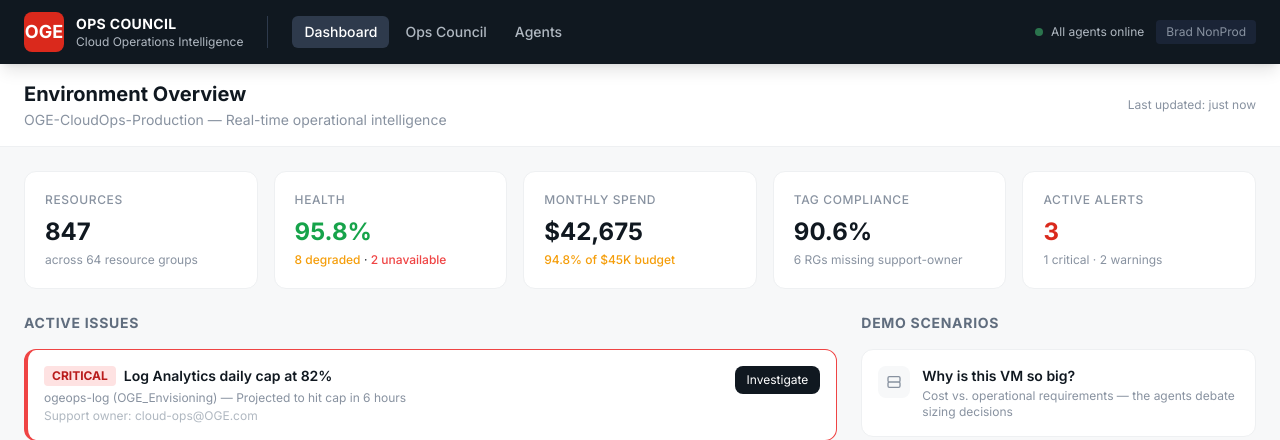
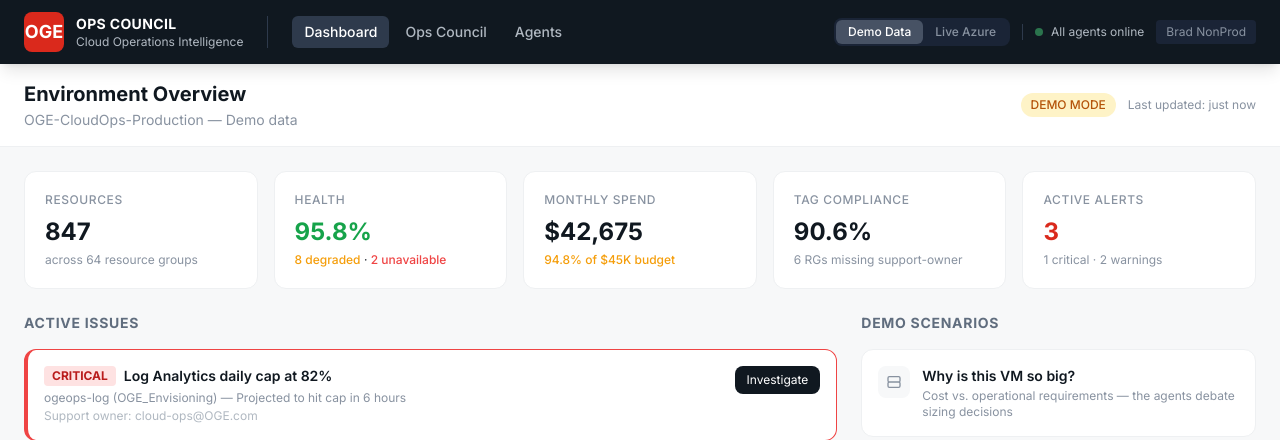
Before and after one commit to Sleepyreaper/OGEAgenticITOperations, a Flask app: page / in a window 1280 px wide. Shown: the top 440 px of the page. Run offline with Flask 3, Linux system fonts and the light colour scheme; some libraries are stand-ins or nearby versions.

Commit message:
Add Demo/Live toggle, live Azure scan API, fix MetricsClient import for azure-monitor-query v2

```diff
--- a/app/main.py
+++ b/app/main.py
@@ -6,6 +6,7 @@
 from app.agents.runner import run_council, call_agent
 from app.agents.demos import DEMO_SCENARIOS
 from app.config import settings
+from app import azure_data
 
 
 def create_app():
@@ -32,7 +33,7 @@
         """Run a question through the Ops Council.
 
         Body: { "question": str, "context_data": str (optional),
-                "agents": list[str] (optional) }
+                "agents": list[str] (optional), "mode": "demo"|"live" }
         """
         body = request.get_json(force=True)
         question = body.get("question", "").strip()
@@ -41,9 +42,19 @@
 
         context_data = body.get("context_data", "")
         agents = body.get("agents")
+        mode = body.get("mode", "demo")
+
+        # In live mode, gather real Azure data as context
+        if mode == "live" and not context_data:
+            try:
+                context_data = _gather_live_context()
+            except Exception as e:
+                traceback.print_exc()
+                context_data = f"[Error gathering live data: {e}]"
 
         try:
             result = run_council(question, context_data, agents)
+            result["mode"] = mode
             return jsonify(result)
         except Exception as e:
             traceback.print_exc()
@@ -62,7 +73,52 @@
                 scenario["data"],
                 scenario["agents"],
             )
+            result["mode"] = "demo"
             return jsonify(result)
+        except Exception as e:
+            traceback.print_exc()
+            return jsonify({"error": str(e)}), 500
+
+    # ─── Live Azure Data ────────────────────────────────────
+
+    @app.route("/api/scan", methods=["GET"])
+    def scan_subscription():
+        """Scan the real Azure subscription and return environment data."""
+        try:
+            data = _gather_live_scan()
+            return jsonify(data)
+        except Exception as e:
+            traceback.print_exc()
+            return jsonify({"error": str(e)}), 500
+
+    @app.route("/api/scan/overview", methods=["GET"])
+    def scan_overview():
+        """Lightweight scan for dashboard KPI cards."""
+        try:
+            resources = azure_data.get_all_resources()
+            tagging = azure_data.get_tagging_compliance()
+            orphaned = azure_data.get_orphaned_disks()
+            public_ips = azure_data.get_public_endpoints()
+
+            rg_count = len(set(r.get("resourceGroup", "") for r in resources))
+            tagged = sum(1 for t in tagging if t.get("supportOwner"))
+            total_rgs = len(tagging)
+
+            return jsonify({
+                "subscription_id": settings.subscription_id,
+                "total_resources": len(resources),
+                "resource_groups": rg_count,
+                "tagging": {
+                    "total": total_rgs,
+                    "with_support_owner": tagged,
+                    "compliance_pct": round(tagged / total_rgs * 100, 1) if total_rgs else 0,
+                    "non_compliant": [t["name"] for t in tagging if not t.get("supportOwner")],
+                },
+                "orphaned_disks": len(orphaned),
+                "public_ips": len(public_ips),
+                "resources_by_type": _count_by(resources, "type"),
+                "resources_by_rg": _count_by(resources, "resourceGroup"),
+            })
         except Exception as e:
             traceback.print_exc()
             return jsonify({"error": str(e)}), 500
@@ -73,6 +129,66 @@
             "status": "healthy",
             "agents": list(settings.agents.keys()),
             "openai_endpoint": settings.openai_endpoint,
+            "subscription_id": settings.subscription_id,
         })
 
+    # ─── Helpers ────────────────────────────────────────────
+
+    def _gather_live_context() -> str:
+        """Gather real Azure data to use as agent context."""
+        scan = _gather_live_scan()
+        return json.dumps(scan, indent=2, default=str)
+
+    def _gather_live_scan() -> dict:
+        """Full scan of the Azure subscription."""
+        resources = azure_data.get_all_resources()
+        tagging = azure_data.get_tagging_compliance()
+        orphaned = azure_data.get_orphaned_disks()
+        public_ips = azure_data.get_public_endpoints()
+
+        rg_count = len(set(r.get("resourceGroup", "") for r in resources))
+        tagged = sum(1 for t in tagging if t.get("supportOwner"))
+        total_rgs = len(tagging)
+
+        health = []
+        try:
+            health = azure_data.get_resource_health()
+        except Exception:
+            pass
+
+        activity_errors = []
+        try:
+            activity_errors = azure_data.get_recent_activity_errors(hours=24)
+        except Exception:
+            pass
+
+        return {
+            "subscription_id": settings.subscription_id,
+            "scan_type": "live",
+            "resources": {
+                "total": len(resources),
+                "resource_groups": rg_count,
+                "by_type": _count_by(resources, "type"),
+                "by_rg": _count_by(resources, "resourceGroup"),
+                "details": resources[:100],  # cap to avoid token overload
+            },
+            "tagging_compliance": {
+                "total_rgs": total_rgs,
+                "with_support_owner": tagged,
+                "compliance_pct": round(tagged / total_rgs * 100, 1) if total_rgs else 0,
+                "non_compliant_rgs": [t["name"] for t in tagging if not t.get("supportOwner")],
+            },
+            "orphaned_disks": orphaned,
+            "public_endpoints": public_ips,
+            "resource_health": health[:50],
+            "recent_failures": activity_errors[:20],
+        }
+
+    def _count_by(items: list[dict], key: str) -> dict:
+        counts = {}
+        for item in items:
+            val = item.get(key, "unknown")
+            counts[val] = counts.get(val, 0) + 1
+        return dict(sorted(counts.items(), key=lambda x: -x[1]))
+
     return app
--- a/templates/index.html
+++ b/templates/index.html
@@ -70,6 +70,12 @@
         </div>
       </div>
       <div class="flex items-center gap-3">
+        <!-- Demo/Live toggle -->
+        <div class="flex items-center bg-oge-gray-800 rounded-lg p-0.5">
+          <button onclick="setMode('demo')" id="mode-demo" class="mode-btn px-3 py-1 rounded-md text-xs font-medium bg-oge-gray-600 text-white">Demo Data</button>
+          <button onclick="setMode('live')" id="mode-live" class="mode-btn px-3 py-1 rounded-md text-xs font-medium text-oge-gray-400 hover:text-white">Live Azure</button>
+        </div>
+        <div class="h-4 w-px bg-oge-gray-700"></div>
         <div class="flex items-center gap-2 text-xs text-oge-gray-300">
           <span class="pulse-dot w-2 h-2 bg-green-400 rounded-full inline-block"></span>
           All agents online
@@ -88,9 +94,12 @@
       <div class="max-w-7xl mx-auto px-6 py-4 flex items-center justify-between">
         <div>
           <h1 class="text-xl font-bold text-oge-black">Environment Overview</h1>
-          <p class="text-sm text-oge-gray-400 mt-0.5">OGE-CloudOps-Production — Real-time operational intelligence</p>
+          <p class="text-sm text-oge-gray-400 mt-0.5" id="dashboard-subtitle">OGE-CloudOps-Production — Demo data</p>
         </div>
-        <div class="text-xs text-oge-gray-400">Last updated: <span id="last-updated">just now</span></div>
+        <div class="flex items-center gap-3">
+          <span id="mode-badge" class="text-xs bg-amber-100 text-amber-700 font-medium px-2.5 py-1 rounded-full">DEMO MODE</span>
+          <span class="text-xs text-oge-gray-400">Last updated: <span id="last-updated">just now</span></span>
+        </div>
       </div>
     </div>
 
@@ -485,6 +494,79 @@
       'Orchestrator': { bg: 'bg-oge-black', text: 'OC', border: 'border-oge-black', light: 'bg-oge-gray-50' },
     };
 
+    let currentMode = 'demo';
+    let liveData = null;
+
+    // ─── Mode Toggle ────────────────────────────────
+    function setMode(mode) {
+      currentMode = mode;
+      document.querySelectorAll('.mode-btn').forEach(el => {
+        el.classList.remove('bg-oge-gray-600', 'text-white');
+        el.classList.add('text-oge-gray-400');
+      });
+      const btn = document.getElementById('mode-' + mode);
+      btn.classList.add('bg-oge-gray-600', 'text-white');
+      btn.classList.remove('text-oge-gray-400');
+
+      const badge = document.getElementById('mode-badge');
+      const subtitle = document.getElementById('dashboard-subtitle');
+      if (mode === 'live') {
+        badge.textContent = 'LIVE';
+        badge.className = 'text-xs bg-green-100 text-green-700 font-medium px-2.5 py-1 rounded-full';
+        subtitle.textContent = 'Brad NonProd — Live Azure subscription data';
+        loadLiveDashboard();
+      } else {
+        badge.textContent = 'DEMO MODE';
+        badge.className = 'text-xs bg-amber-100 text-amber-700 font-medium px-2.5 py-1 rounded-full';
+        subtitle.textContent = 'OGE-CloudOps-Production — Demo data';
+        resetDemoDashboard();
+      }
+    }
+
+    async function loadLiveDashboard() {
+      const badge = document.getElementById('mode-badge');
+      badge.textContent = 'SCANNING...';
+      badge.className = 'text-xs bg-blue-100 text-blue-700 font-medium px-2.5 py-1 rounded-full animate-pulse';
+
+      try {
+        const resp = await fetch('/api/scan/overview');
+        const data = await resp.json();
+        if (data.error) { alert('Scan error: ' + data.error); setMode('demo'); return; }
+        liveData = data;
+        updateDashboardWithLive(data);
+        badge.textContent = 'LIVE';
+        badge.className = 'text-xs bg-green-100 text-green-700 font-medium px-2.5 py-1 rounded-full';
+      } catch (e) {
+        alert('Failed to connect to Azure: ' + e.message);
+        setMode('demo');
+      }
+    }
+
+    function updateDashboardWithLive(data) {
+      // Update KPI cards with live data
+      const cards = document.querySelectorAll('#view-dashboard .grid.grid-cols-5 > div');
+      if (cards[0]) {
+        cards[0].querySelector('.text-2xl').textContent = data.total_resources;
+        cards[0].querySelector('.text-xs:last-child').textContent = `across ${data.resource_groups} resource groups`;
+      }
+      if (cards[3]) {
+        cards[3].querySelector('.text-2xl').textContent = data.tagging.compliance_pct + '%';
+        cards[3].querySelector('.text-xs:last-child').textContent = `${data.tagging.non_compliant.length} RGs missing support-owner`;
+      }
+    }
+
+    function resetDemoDashboard() {
+      const cards = document.querySelectorAll('#view-dashboard .grid.grid-cols-5 > div');
+      if (cards[0]) {
+        cards[0].querySelector('.text-2xl').textContent = '847';
+        cards[0].querySelector('.text-xs:last-child').textContent = 'across 64 resource groups';
+      }
+      if (cards[3]) {
+        cards[3].querySelector('.text-2xl').textContent = '90.6%';
+        cards[3].querySelector('.text-xs:last-child').textContent = '6 RGs missing support-owner';
+      }
+    }
+
     // ─── Navigation ─────────────────────────────────
     function showView(view) {
       document.querySelectorAll('.view-content').forEach(el => el.classList.add('hidden'));
@@ -578,7 +660,7 @@
         const resp = await fetch('/api/ask', {
           method: 'POST',
           headers: { 'Content-Type': 'application/json' },
-          body: JSON.stringify({ question }),
+          body: JSON.stringify({ question, mode: currentMode }),
         });
         const data = await resp.json();
         removeLoadingIndicator();
@@ -586,6 +668,11 @@
         if (data.error) {
           addMessage('assistant', 'Orchestrator', '⚠️ Error: ' + data.error);
           return;
+        }
+
+        // Show mode indicator in chat
+        if (data.mode === 'live') {
+          addMessage('assistant', 'Orchestrator', '🔵 **Running in LIVE mode** — querying your Azure subscription...');
         }
 
         renderCouncilResponse(data);
```
Also changed, not shown: app/azure_data.py (+23 -9 lines), 2 other files.
